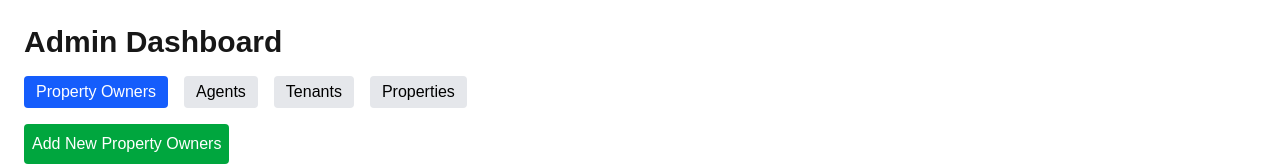
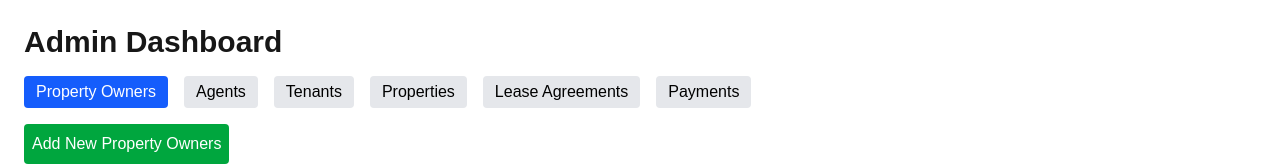
Before and after one commit to Ammar-Khan18/db-project-management-system, a Next.js app: page /admin/dashboard in a window 1280 px wide. Shown: the top 166 px of the page. Built offline with nearby package versions, Linux system fonts and the light colour scheme; no server answers; the database is empty.

Commit message:
Added: Made changes for Lease and payments

```diff
--- a/src/app/admin/dashboard/page.tsx
+++ b/src/app/admin/dashboard/page.tsx
@@ -6,8 +6,10 @@ import OwnerForm from "./components/OwnerForm";
 import AgentForm from "./components/AgentForm";
 import TenantForm from "./components/TenantForm";
 import PropertyForm from "./components/PropertyForm";
+import LeaseForm from "./components/LeaseForm";
+import PaymentForm from "./components/PaymentForm";
 
-type TableName = "Property_Owners" | "Agents" | "Tenants" | "Properties";
+type TableName = "Property_Owners" | "Agents" | "Tenants" | "Properties" | "Lease_Agreements" | "Payments";
 
 export default function AdminDashboard() {
   const [table, setTable] = useState<TableName>("Property_Owners");
@@ -72,6 +74,12 @@ async function handleDelete(row: any) {
         return <TenantForm tenant={editingRow} onSuccess={handleFormSuccess} onCancel={() => setShowForm(false)} />;
       case "Properties":
         return <PropertyForm property={editingRow} onSuccess={handleFormSuccess} onCancel={() => setShowForm(false)} />;
+      case "Lease_Agreements":
+      return <LeaseForm lease={editingRow} onSuccess={handleFormSuccess} onCancel={() => setShowForm(false)} />;
+    case "Payments":
+      return <PaymentForm payment={editingRow} onSuccess={handleFormSuccess} onCancel={() => setShowForm(false)} />;
+    default:
+      return null;
     }
   }
 
@@ -81,7 +89,7 @@ async function handleDelete(row: any) {
 
       {/* Table selection buttons */}
       <div className="flex gap-4 mb-4 text-black">
-        {["Property_Owners", "Agents", "Tenants", "Properties"].map((t) => (
+        {["Property_Owners", "Agents", "Tenants", "Properties", "Lease_Agreements", "Payments"].map((t) => (
           <button
             key={t}
             className={`px-3 py-1 rounded ${t === table ? "bg-blue-600 text-white" : "bg-gray-200"}`}
```
